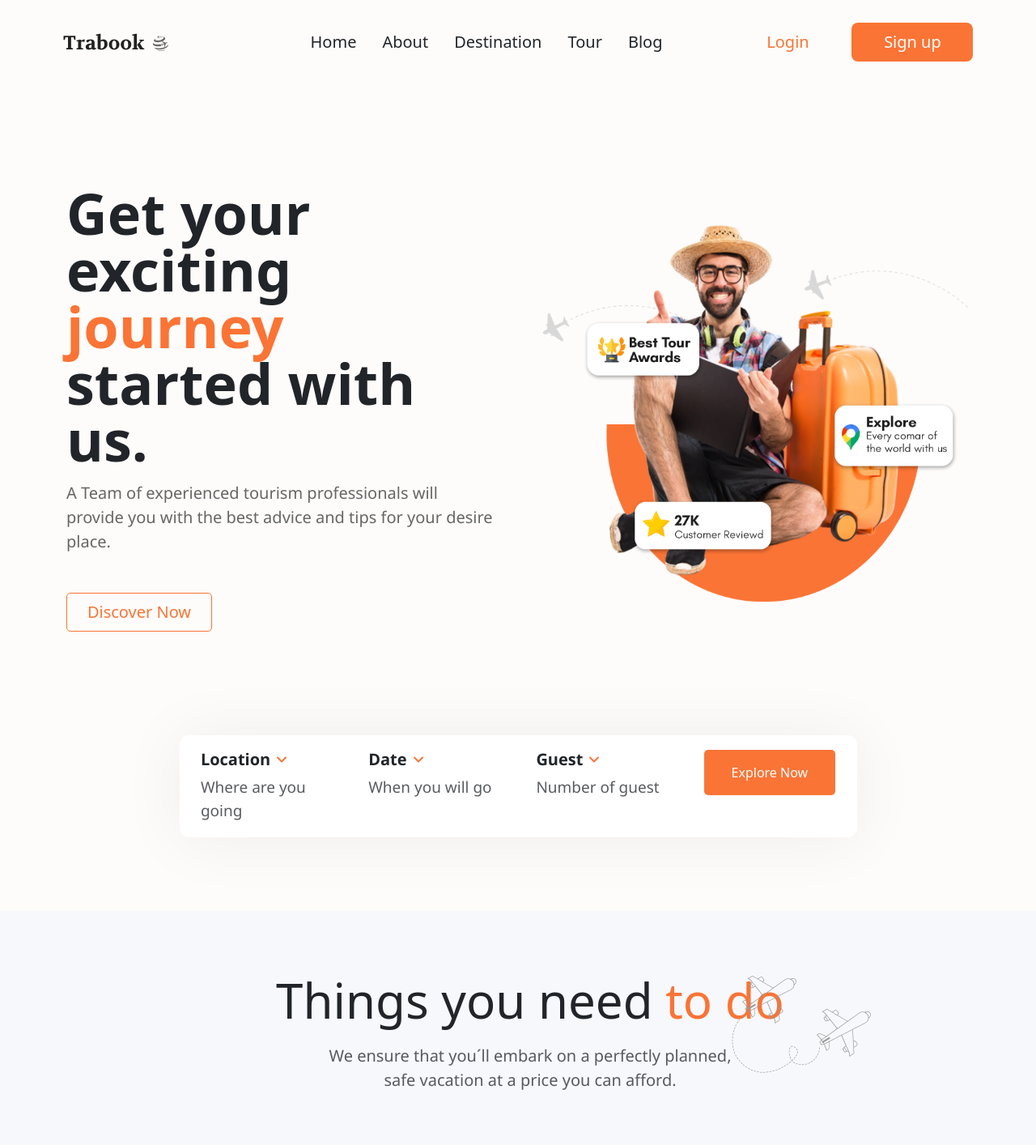
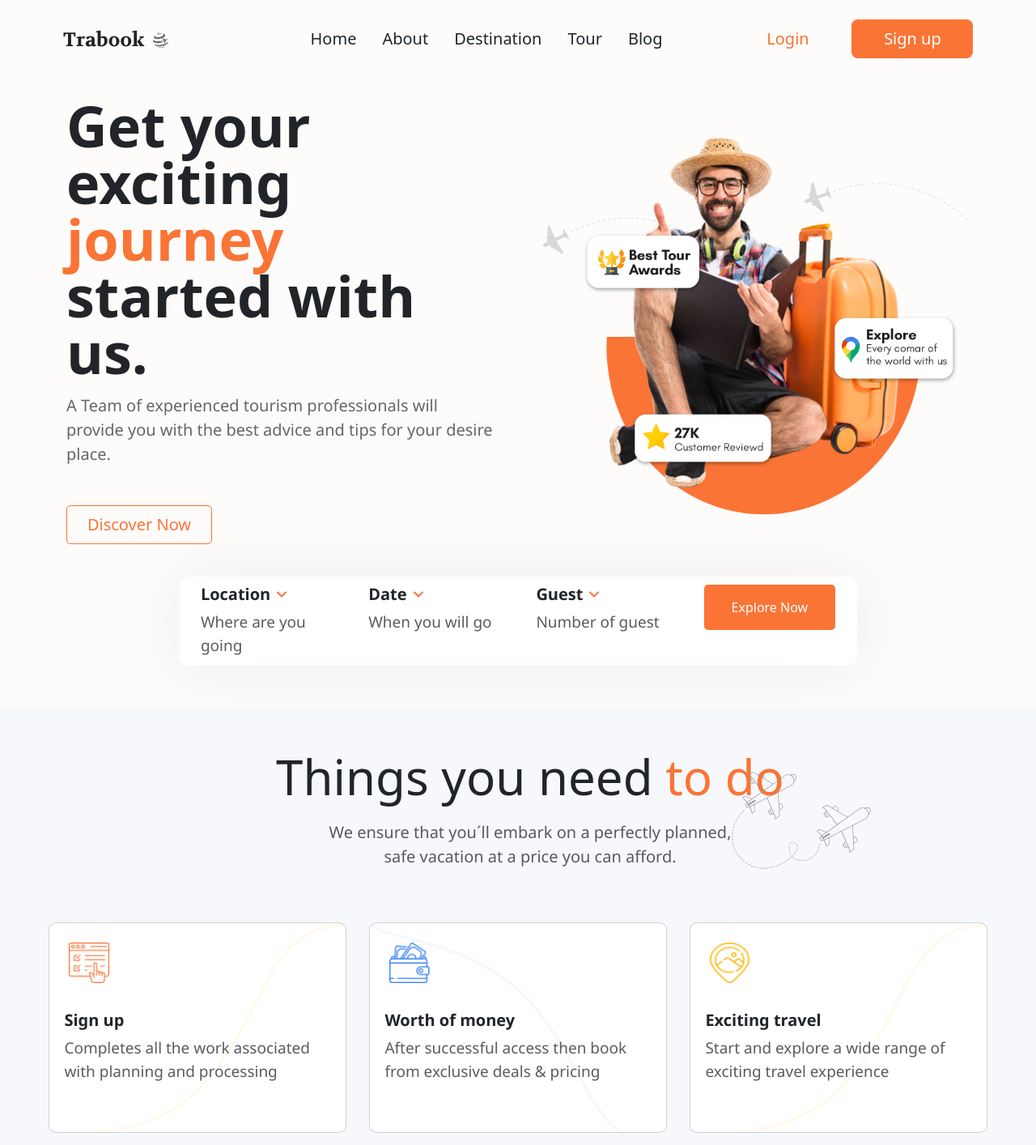
Before and after one commit to Juanflpz/Trabook-Responsive-Project, a React (Create React App) app: page / in a window 1280 px wide. Shown: the top 1414 px of the page at 81% size. Built offline with nearby package versions, Linux system fonts and the light colour scheme.

Commit message:
fix: :bug: Margins fixed

```diff
--- a/src/Components/Deals.jsx
+++ b/src/Components/Deals.jsx
@@ -5,7 +5,7 @@ export default function Deals({ cards }) {
     return (
         <section id="destination">
             <div className="container col-xxl-8">
-                <div className="row">
+                <div className="title row">
                     <h3 className="centered-title">Exclusive <span className="orange-color">deals & discounts</span></h3>
                     <p className="prf">Discover our fantastic early booking discounts<br />& start planning your journey.</p>
                 </div>
--- a/src/Components/GetStarted.jsx
+++ b/src/Components/GetStarted.jsx
@@ -6,7 +6,7 @@ export default function GetStarted(props) {
     return (
         <section id="get-started">
             <div className="container col-xxl-8">
-                <div className="row flex-lg-row-reverse align-items-center g-5 py-5">
+                <div className="row flex-lg-row-reverse align-items-center g-5">
                     <div className="col-10 col-sm-8 col-lg-6">
                         <img src={require(`../images/img/${props.image}`)} className="traveler-img d-block mx-lg-auto img-fluid" loading="lazy" alt="Traveler"/>
                     </div>
@@ -23,7 +23,7 @@ export default function GetStarted(props) {
             </div>
             <section>
                 <div className="container d-flex justify-content-center">
-                    <div className="card w-75 align-items-center px-3 py-2" id="floating-card">
+                    <div className="card w-75 align-items-center px-3" id="floating-card">
                         <div className="row">
                             <div className="col-lg">
                                 <div className="card-body row text-start">
--- a/src/Components/Navbar.jsx
+++ b/src/Components/Navbar.jsx
@@ -6,7 +6,7 @@ export default function Navbar(props) {
     return (
         <div>
             <nav className="m-0 p-0">
-                <ul className="d-flex flex-row list-unstyled m-1 align-items-center justify-content-center">
+                <ul className="d-flex flex-row list-unstyled align-items-center justify-content-center">
                     <li className="logo-nav">
                         <img className="" src={require(`../images/icons/${props.image}`)} alt="Logo-icon"/>
                     </li>
--- a/src/styles/Deals.css
+++ b/src/styles/Deals.css
@@ -7,8 +7,11 @@
     font-size: 2.5vh;
 }
 
+.title {
+    margin-top: 6vh;
+    margin-bottom: 2vh;
+}
 .container {
-    margin-top: 80px;
 }
 
 .centered-title {
@@ -66,6 +69,10 @@ p {
     color: #fa7436;
 }
 
+.arrows {
+    margin-bottom: 5vh;
+}
+
 .discounts-carousel-card {
     height: auto;
     border-radius: 8px;
--- a/src/styles/GetStarted.css
+++ b/src/styles/GetStarted.css
@@ -12,6 +12,7 @@
 
 #get-started {
     padding: 0 0 11px 0;
+    margin-top: 3vh;
 }
 
 #title {
@@ -33,6 +34,8 @@
     border-radius: 1.5vh;
     border: transparent;
     box-shadow: 0px 2px 80px 2px rgba(0, 0, 0, 0.06);
+    margin-top: 5vh;
+    margin-bottom: 5vh;
 }
 
 #explore-btn {
--- a/src/styles/Needs.css
+++ b/src/styles/Needs.css
@@ -1,5 +1,5 @@
 .col {
-    margin-top: 80px;
+    margin-top: 7vh;
     margin-left: 220px;
 }
 
```
